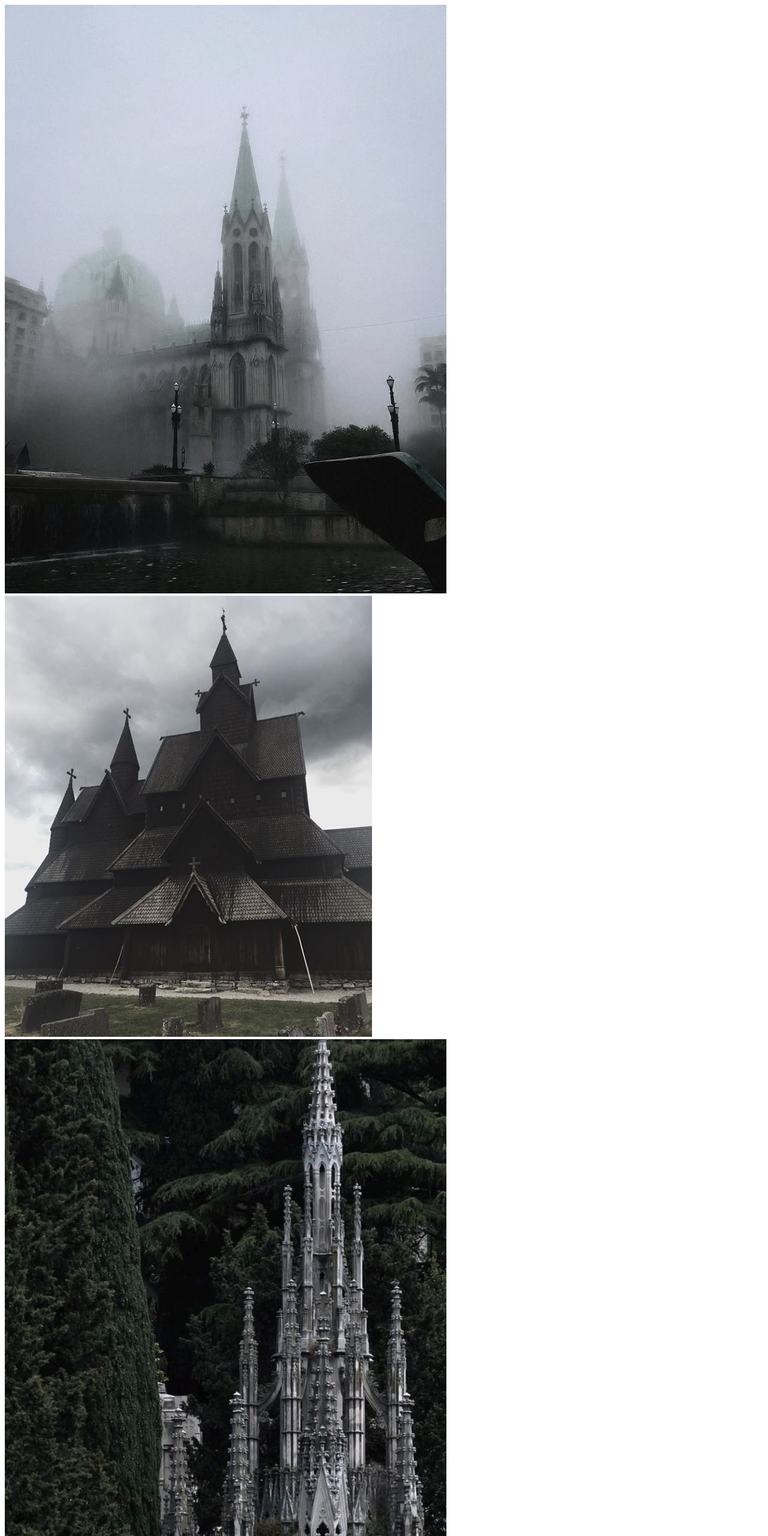
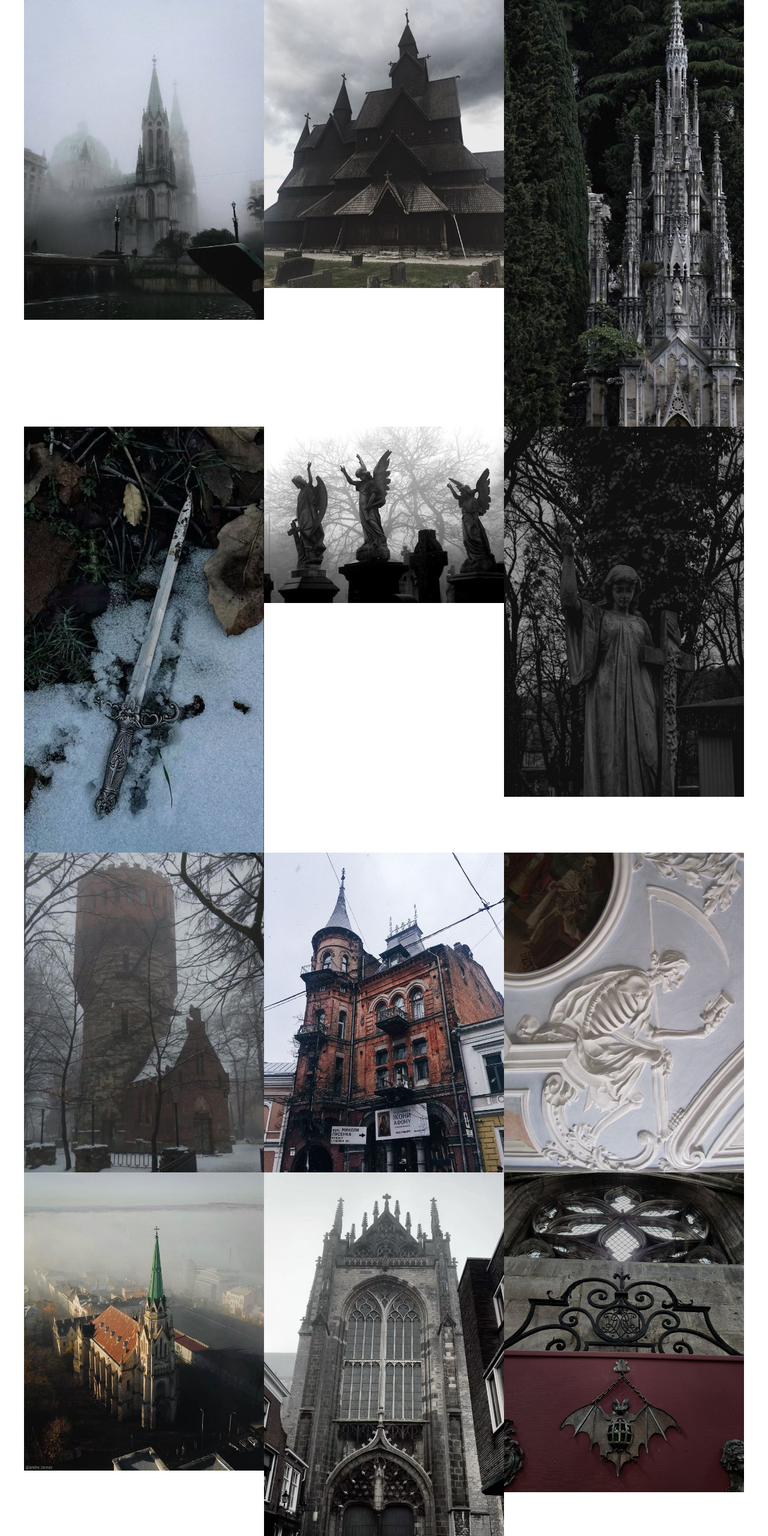
Before and after one commit to hushchak/masonry-gallery-js, a plain HTML site: page index.html in a window 1280 px wide. Shown: the top 2560 px of the page at 60% size. Drawn offline with nearby package versions, Linux system fonts and the light colour scheme.

Commit message:
Add bases for mansory arrange functions. Add simple styles

```diff
--- a/index.html
+++ b/index.html
@@ -8,20 +8,19 @@
 </head>
 <body>
   <section class="masonry-gallery">
-    <img src="gothic-images/image-0.jpeg" alt="">
-    <img src="gothic-images/image-1.jpeg" alt="">
-    <img src="gothic-images/image-2.jpeg" alt="">
-    <img src="gothic-images/image-3.jpeg" alt="">
-    <img src="gothic-images/image-4.jpeg" alt="">
-    <img src="gothic-images/image-5.jpeg" alt="">
-    <img src="gothic-images/image-6.jpeg" alt="">
-    <img src="gothic-images/image-7.jpeg" alt="">
-    <img src="gothic-images/image-8.jpeg" alt="">
-    <img src="gothic-images/image-9.jpeg" alt="">
-    <img src="gothic-images/image-10.jpeg" alt="">
-    <img src="gothic-images/image-11.jpeg" alt="">
-    <img src="gothic-images/image-12.jpeg" alt="">
-    <img src="gothic-images/image-13.jpeg" alt="">
+    <img class="masonry-image" src="gothic-images/image-0.jpeg" alt="">
+    <img class="masonry-image" src="gothic-images/image-1.jpeg" alt="">
+    <img class="masonry-image" src="gothic-images/image-2.jpeg" alt="">
+    <img class="masonry-image" src="gothic-images/image-3.jpeg" alt="">
+    <img class="masonry-image" src="gothic-images/image-4.jpeg" alt="">
+    <img class="masonry-image" src="gothic-images/image-5.jpeg" alt="">
+    <img class="masonry-image" src="gothic-images/image-6.jpeg" alt="">
+    <img class="masonry-image" src="gothic-images/image-7.jpeg" alt="">
+    <img class="masonry-image" src="gothic-images/image-8.jpeg" alt="">
+    <img class="masonry-image" src="gothic-images/image-9.jpeg" alt="">
+    <img class="masonry-image" src="gothic-images/image-10.jpeg" alt="">
+    <img class="masonry-image" src="gothic-images/image-11.jpeg" alt="">
+    <img class="masonry-image" src="gothic-images/image-12.jpeg" alt="">
   </section>
   <script src="masonry.js"></script>
 </body>
--- a/masonry.js
+++ b/masonry.js
@@ -0,0 +1,13 @@
+const COLUMN_WIDTH = 350;
+
+function arrangeMasonries() {
+    const masonries = document.querySelectorAll(".masonry-gallery");
+    masonries.forEach((element) => arrangeMasonry(element));
+}
+
+function arrangeMasonry(gallery) {
+    const columnCount = Math.max(Math.floor(gallery.offsetWidth / 350), 1);
+    gallery.style.gridTemplateColumns = `repeat(${columnCount}, 1fr)`;
+}
+
+arrangeMasonries();
--- a/styles.css
+++ b/styles.css
@@ -0,0 +1,26 @@
+* {
+  box-sizing: border-box;
+  margin: 0;
+  padding: 0;
+}
+
+.masonry-gallery {
+  max-width: 1200px;
+  margin: 0 auto;
+
+  display: grid;
+  grid-template-rows: auto;
+}
+
+.masonry-column {
+  display: flex;
+  flex-direction: column;
+  margin: 0 4px;
+  gap: 8px;
+}
+
+.masonry-image {
+  display: block;
+  width: 100%;
+  height: auto;
+}
```
